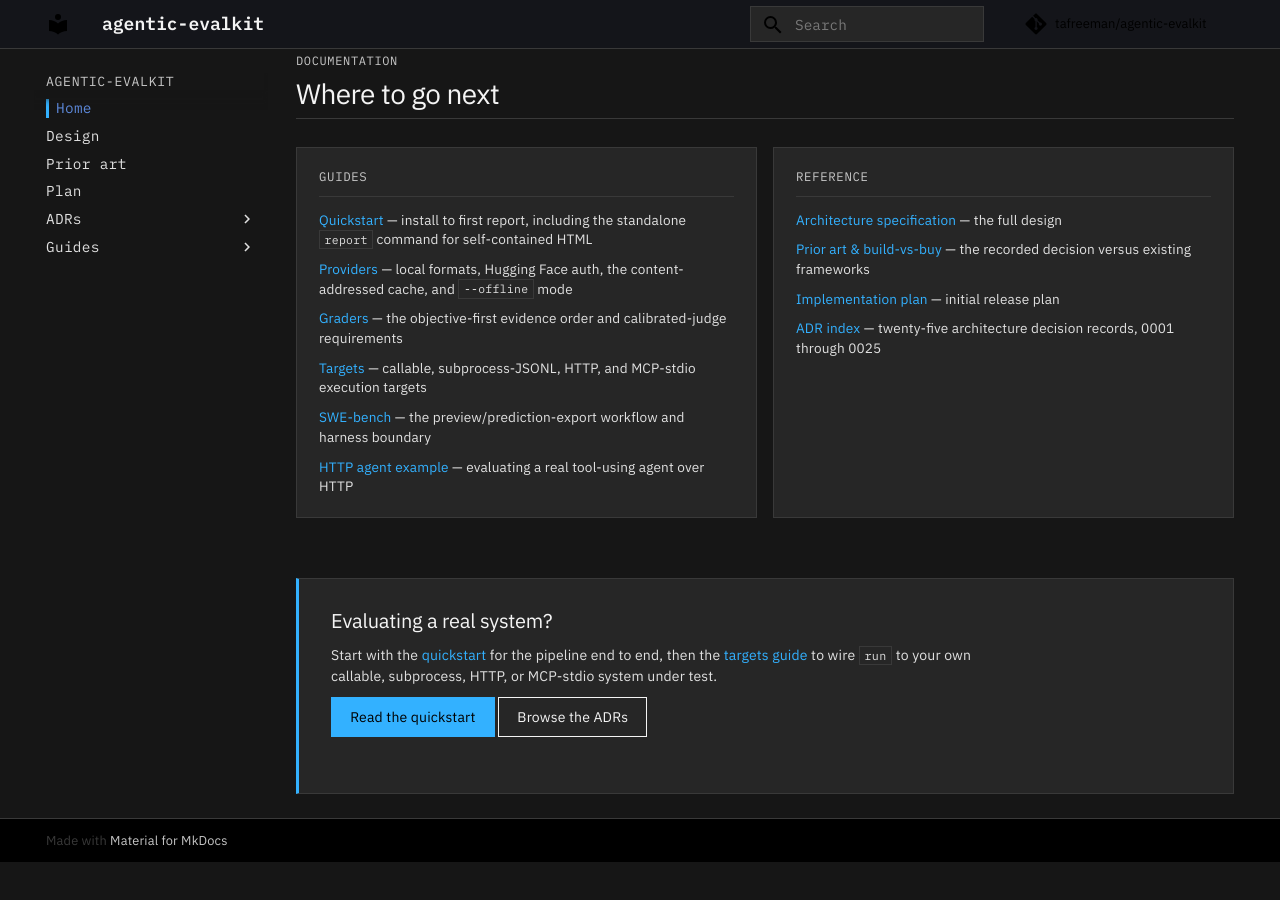
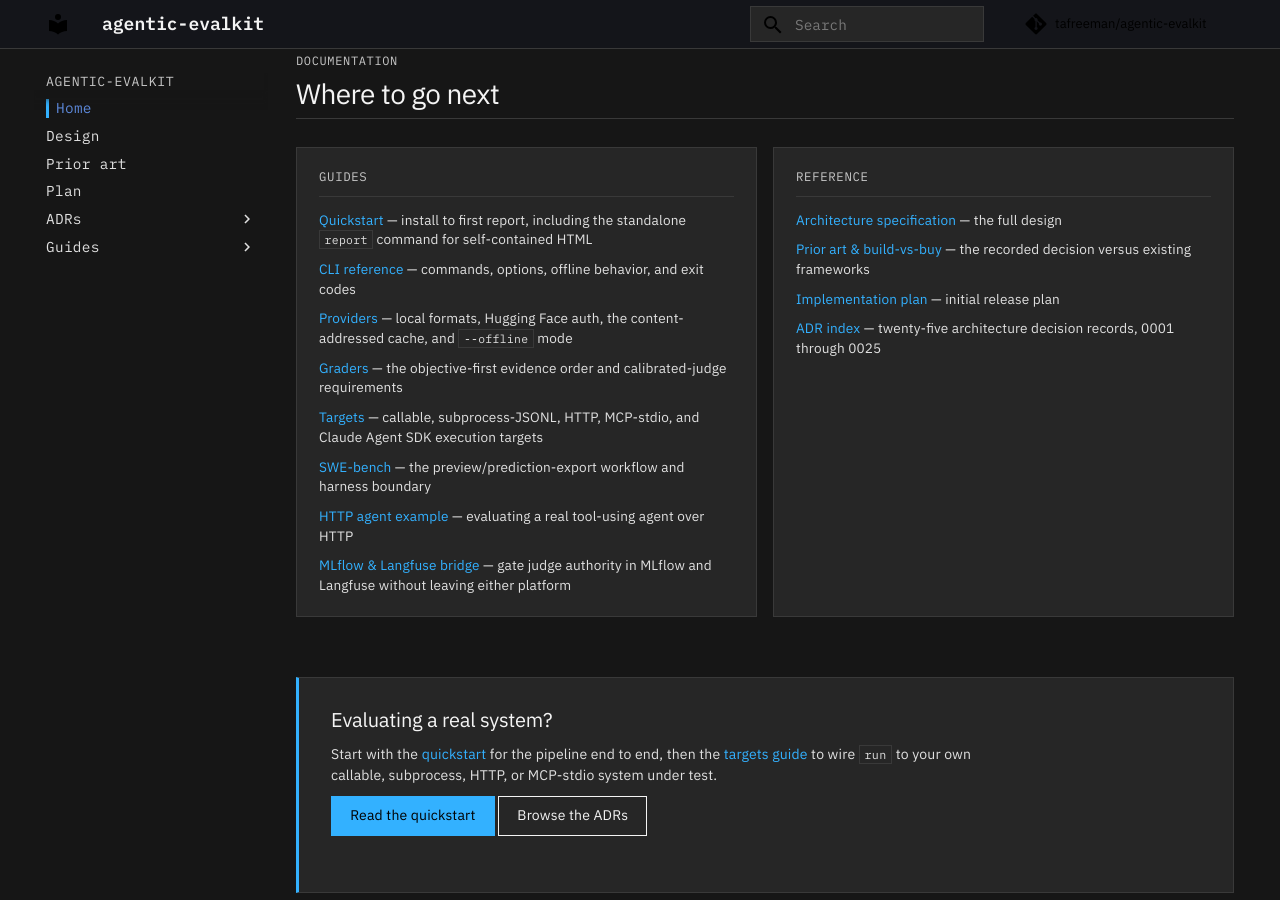
Before and after one commit to tafreeman/agentic-evalkit, an MkDocs documentation site: the page built from docs/index.md, in a window 1280 px wide and 900 px high, scrolled down 2744 px. Built offline with MkDocs 1.6.1 and Material for MkDocs 9.7.7, drawn with Linux system fonts in a browser that asks for light colours; comment, search, counter and statistics services are not loaded; before the commit the page ends 3606 px from its top, so only the background shows below that; some of the changed text lies outside the part shown.

Commit message:
docs: fix stale claims and gaps in the published site (#56)
Audited docs/index.md, README, and the guides against the current code
now that the mkdocs Pages build finally deploys (previously 404). Found
and fixed four real drifts: README's extras section only described
swebench when the package now ships four (swebench/claude/mlflow/
langfuse); the CLI reference and targets lists were still 4-adapter
even though the landing page's own stat tile says 5 (Claude Agent SDK,
ADR-0025); the CLI reference claimed doctor checks judge calibration,
which it never has (verified against doctor.py and its tests); and the
HTTP agent guide linked the wrong GitHub org for the example directory.
Also added the CLI reference and MLflow/Langfuse bridge guides to the
landing page and README doc indexes, where they were missing despite
being live in mkdocs nav.

No ADRs, specs, or plans touched; no headings/Status lines/pinned
phrases altered. Verified: mkdocs build --strict, ruff check/format,
mypy --strict, and the full suite (1190 passed, 94.24% coverage) all
green.

Co-authored-by: Claude Sonnet 5 <noreply@anthropic.com>

```diff
--- a/docs/index.md
+++ b/docs/index.md
@@ -108,7 +108,7 @@ Existing evaluation frameworks couple dataset access, grading, and reporting to
 
 <div class="feature-card" markdown>
 <h3 class="fc-title">Neutral execution targets</h3>
-<p class="fc-body">Callable, subprocess-JSONL, HTTP, and MCP-stdio adapters normalize every outcome to an <code>ExecutionStatus</code> before grading — no target-specific response shape ever reaches a grader.</p>
+<p class="fc-body">Callable, subprocess-JSONL, HTTP, MCP-stdio, and Claude Agent SDK adapters normalize every outcome to an <code>ExecutionStatus</code> before grading — no target-specific response shape ever reaches a grader.</p>
 [Targets guide](guides/targets.md){ .fc-link }
 </div>
 
@@ -148,11 +148,13 @@ Existing evaluation frameworks couple dataset access, grading, and reporting to
 <h3 class="dc-title">Guides</h3>
 
 - [Quickstart](guides/quickstart.md) — install to first report, including the standalone `report` command for self-contained HTML
+- [CLI reference](guides/cli-reference.md) — commands, options, offline behavior, and exit codes
 - [Providers](guides/providers.md) — local formats, Hugging Face auth, the content-addressed cache, and `--offline` mode
 - [Graders](guides/graders.md) — the objective-first evidence order and calibrated-judge requirements
-- [Targets](guides/targets.md) — callable, subprocess-JSONL, HTTP, and MCP-stdio execution targets
+- [Targets](guides/targets.md) — callable, subprocess-JSONL, HTTP, MCP-stdio, and Claude Agent SDK execution targets
 - [SWE-bench](guides/swebench.md) — the preview/prediction-export workflow and harness boundary
 - [HTTP agent example](guides/http-agent-example.md) — evaluating a real tool-using agent over HTTP
+- [MLflow & Langfuse bridge](guides/mlflow-langfuse-bridge.md) — gate judge authority in MLflow and Langfuse without leaving either platform
 </div>
 
 <div class="doc-card" markdown>
```
Also changed, not shown: README.md (+22 -10 lines), docs/guides/cli-reference.md (+3 -3 lines), docs/guides/http-agent-example.md (+1 -1 lines).
